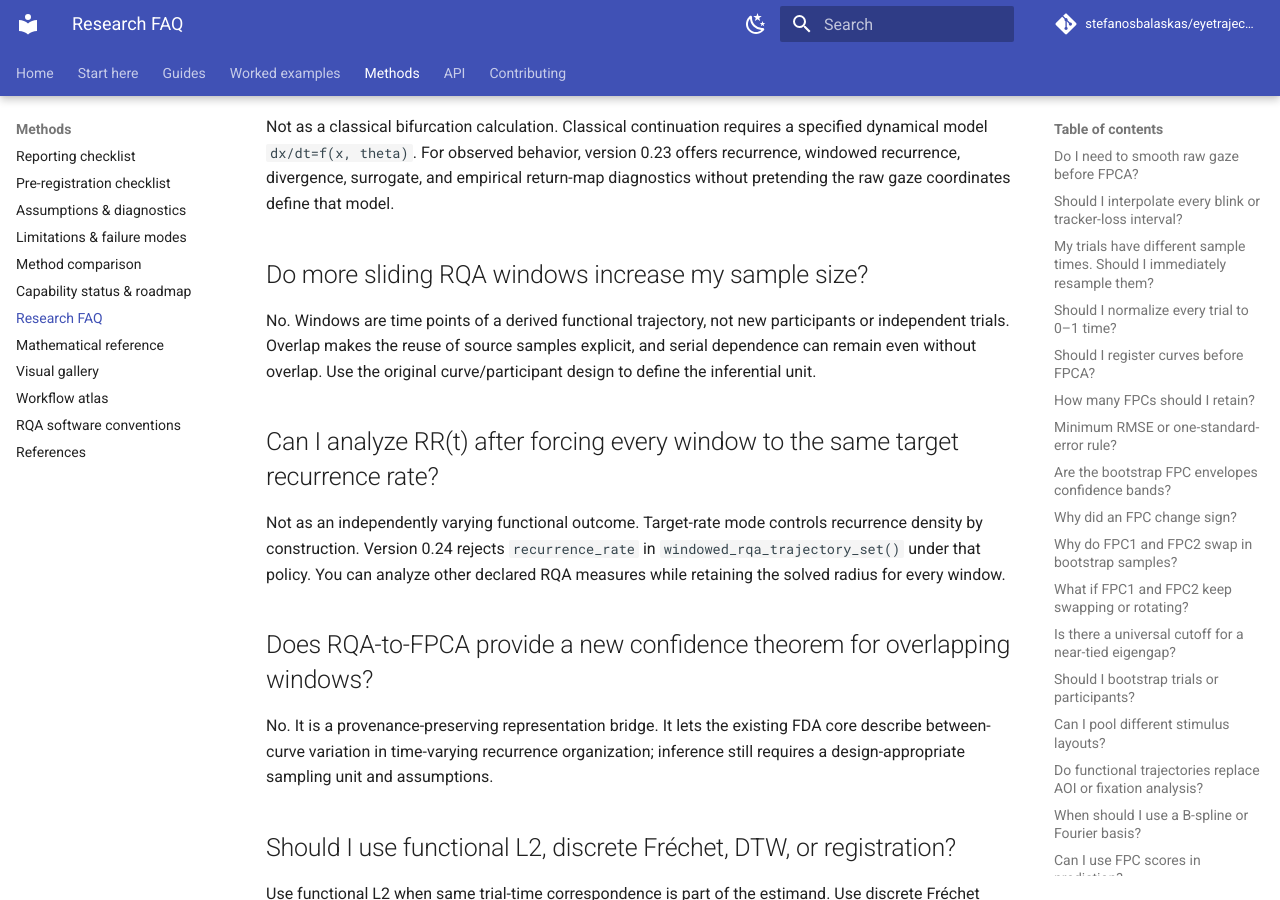
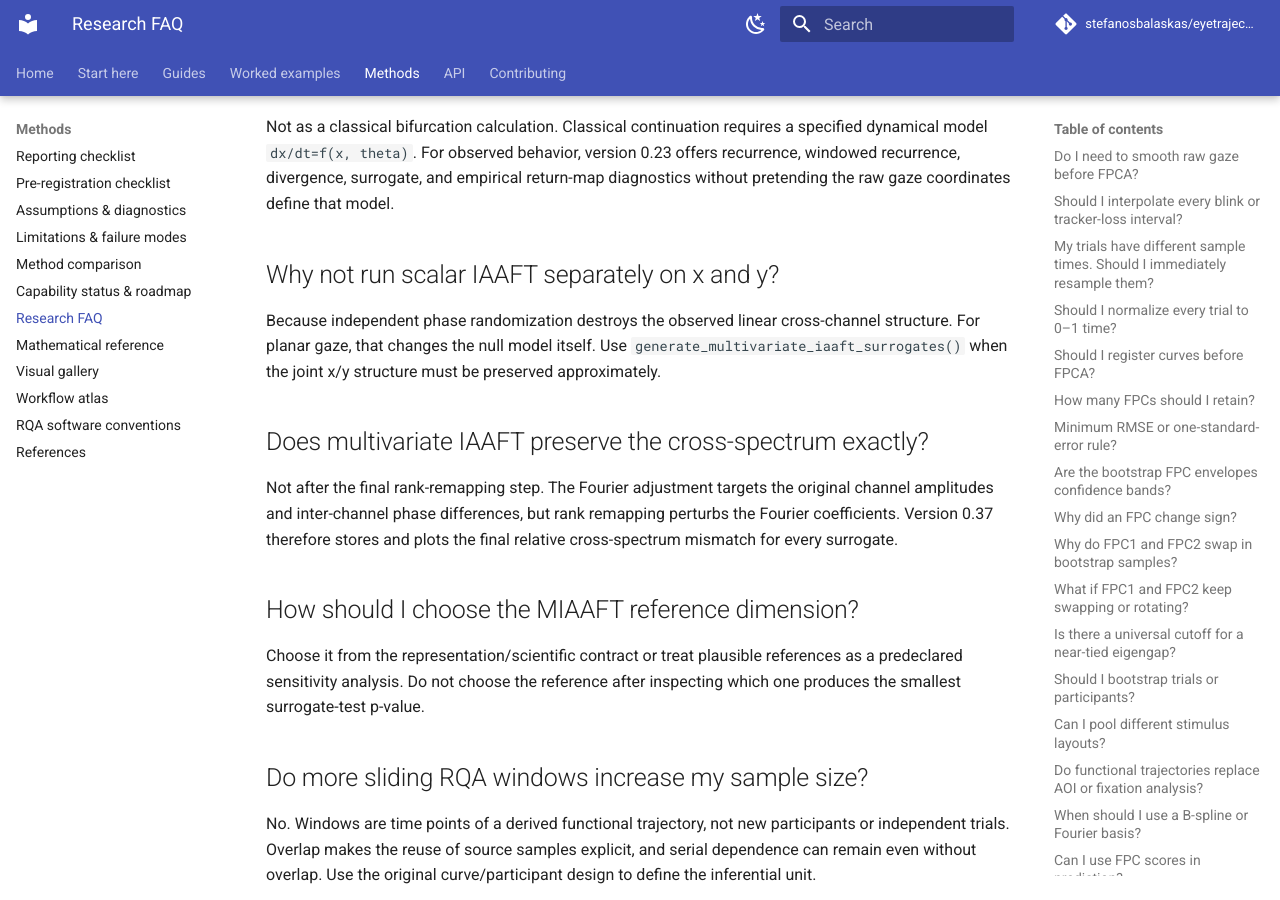
Before and after one commit to stefanosbalaskas/eyetrajectoriespy, an MkDocs documentation site: the page built from docs/methods/faq.md, in a window 1280 px wide and 900 px high, scrolled down 17482 px. Built offline with MkDocs 1.6.1 and Material for MkDocs 9.7.7, drawn with Linux system fonts in a browser that asks for light colours; comment, search, counter and statistics services are not loaded.

Commit message:
Add multivariate surrogate FAQ

```diff
--- a/docs/methods/faq.md
+++ b/docs/methods/faq.md
@@ -444,6 +444,26 @@ No. Version 0.23 fits an empirical local affine map between observed section cro
 ## Can eyetrajectoriespy detect a bifurcation directly from gaze?
 
 Not as a classical bifurcation calculation. Classical continuation requires a specified dynamical model `dx/dt=f(x, theta)`. For observed behavior, version 0.23 offers recurrence, windowed recurrence, divergence, surrogate, and empirical return-map diagnostics without pretending the raw gaze coordinates define that model.
+## Why not run scalar IAAFT separately on x and y?
+
+Because independent phase randomization destroys the observed linear
+cross-channel structure. For planar gaze, that changes the null model itself.
+Use `generate_multivariate_iaaft_surrogates()` when the joint x/y structure
+must be preserved approximately.
+
+## Does multivariate IAAFT preserve the cross-spectrum exactly?
+
+Not after the final rank-remapping step. The Fourier adjustment targets the
+original channel amplitudes and inter-channel phase differences, but rank
+remapping perturbs the Fourier coefficients. Version 0.37 therefore stores and
+plots the final relative cross-spectrum mismatch for every surrogate.
+
+## How should I choose the MIAAFT reference dimension?
+
+Choose it from the representation/scientific contract or treat plausible
+references as a predeclared sensitivity analysis. Do not choose the reference
+after inspecting which one produces the smallest surrogate-test p-value.
+
 ## Do more sliding RQA windows increase my sample size?
 
 No. Windows are time points of a derived functional trajectory, not new participants or independent trials. Overlap makes the reuse of source samples explicit, and serial dependence can remain even without overlap. Use the original curve/participant design to define the inferential unit.
```
